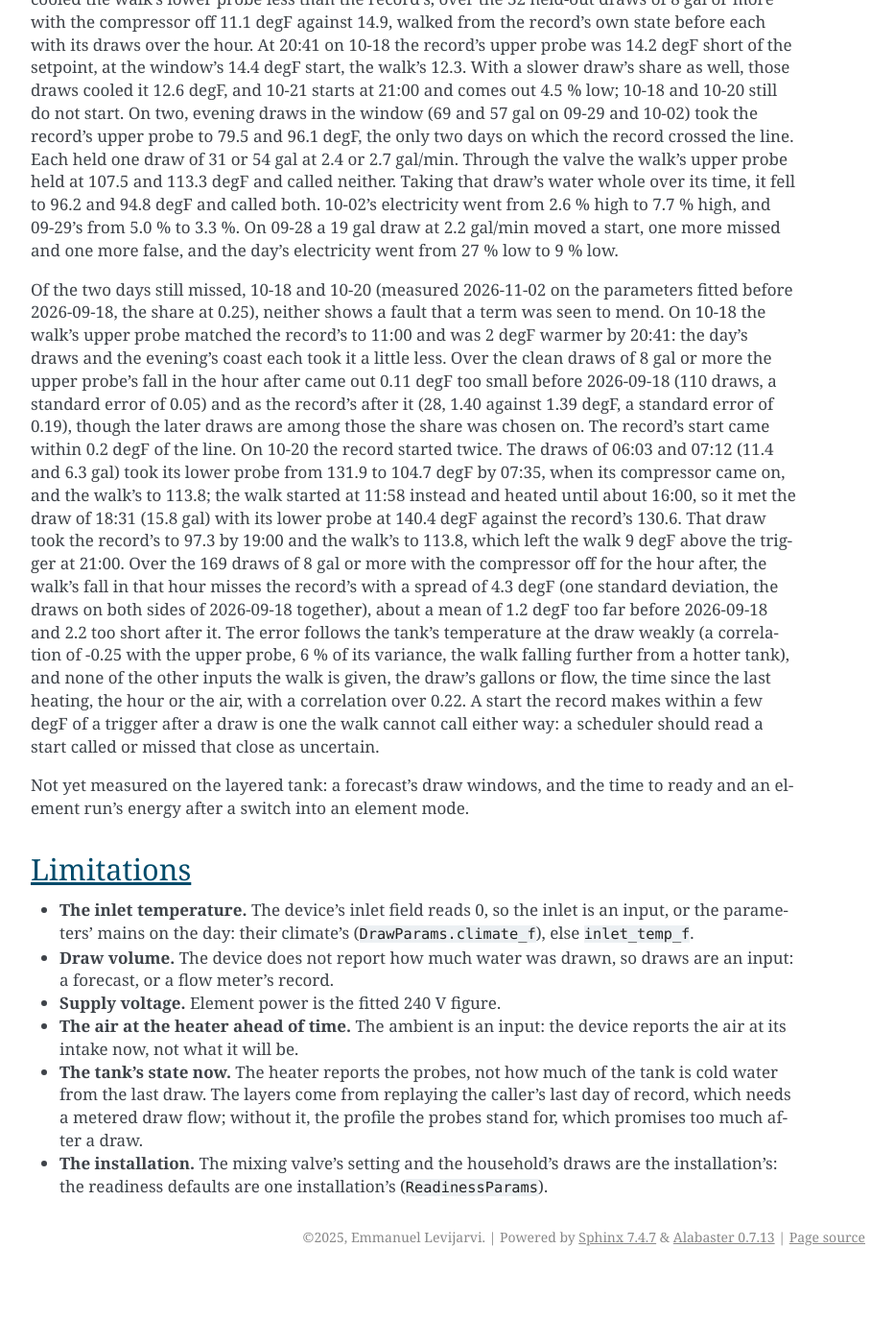
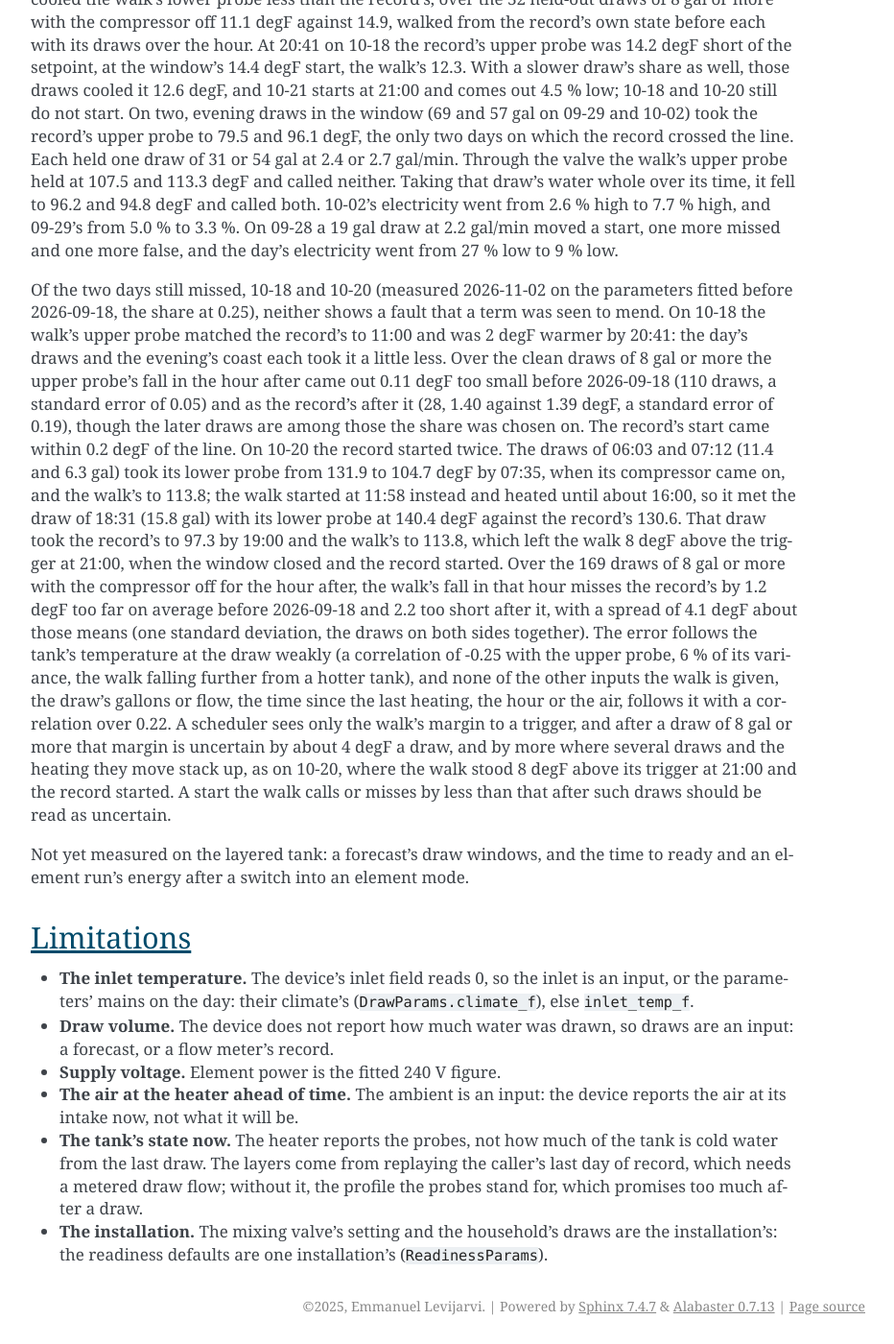
Before and after one commit to eman/nwp500-python, a Sphinx documentation site: the page built from docs/explanation/simulator.rst, in a window 1280 px wide and 1400 px high, scrolled down 9837 px. Shown: the whole window at 96% size, without its empty margins (338-1270 px from the left). Built offline with Sphinx 7.4.7, drawn with Linux system fonts in a browser that asks for light colours; before the commit the page ends 11165 px from its top, so only the background shows below that.

Commit message:
docs(sim): the missed days' guidance in the walk's own margin
A scheduler sees only the walk's margin to a trigger: after draws of
8 gal or more it is uncertain by about 4 degF a draw, and 10-20's walk
missed from 8 degF above. The spread is given about each side's mean,
4.1 degF; 21:00 is where the window closed and the record started.

```diff
--- a/docs/explanation/simulator.rst
+++ b/docs/explanation/simulator.rst
@@ -585,19 +585,23 @@ line. On 10-20 the record started twice. The draws of 06:03 and 07:12
 started at 11:58 instead and heated until about 16:00, so it met the
 draw of 18:31 (15.8 gal) with its lower probe at 140.4 degF against the
 record's 130.6. That draw took the record's to 97.3 by 19:00 and the
-walk's to 113.8, which left the walk 9 degF above the trigger at 21:00.
-Over the 169 draws of 8 gal or more with the compressor off for the hour
-after, the walk's fall in that hour misses the record's with a spread of
-4.3 degF (one standard deviation, the draws on both sides of 2026-09-18
-together), about a mean of 1.2 degF too far before 2026-09-18 and 2.2
-too short after it. The error follows the tank's temperature at the draw
-weakly (a correlation of -0.25 with the upper probe, 6 % of its
-variance, the walk falling further from a hotter tank), and none of the
-other inputs the walk is given, the draw's gallons or flow, the time
-since the last heating, the hour or the air, with a correlation over
-0.22. A start the record makes within a few degF of a trigger after a
-draw is one the walk cannot call either way: a scheduler should read a
-start called or missed that close as uncertain.
+walk's to 113.8, which left the walk 8 degF above the trigger at 21:00,
+when the window closed and the record started. Over the 169 draws of 8
+gal or more with the compressor off for the hour after, the walk's fall
+in that hour misses the record's by 1.2 degF too far on average before
+2026-09-18 and 2.2 too short after it, with a spread of 4.1 degF about
+those means (one standard deviation, the draws on both sides together).
+The error follows the tank's temperature at the draw weakly (a
+correlation of -0.25 with the upper probe, 6 % of its variance, the walk
+falling further from a hotter tank), and none of the other inputs the
+walk is given, the draw's gallons or flow, the time since the last
+heating, the hour or the air, follows it with a correlation over 0.22. A
+scheduler sees only the walk's margin to a trigger, and after a draw of
+8 gal or more that margin is uncertain by about 4 degF a draw, and by
+more where several draws and the heating they move stack up, as on
+10-20, where the walk stood 8 degF above its trigger at 21:00 and the
+record started. A start the walk calls or misses by less than that after
+such draws should be read as uncertain.
 
 Not yet measured on the layered tank: a forecast's draw windows, and
 the time to ready and an element run's energy after a switch into an
```
